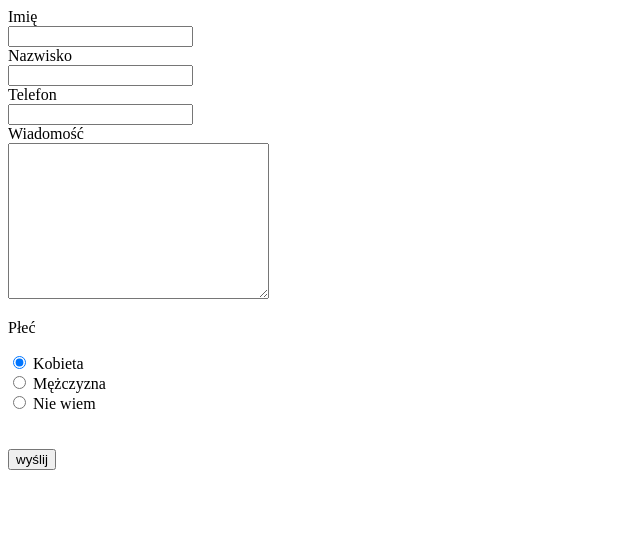
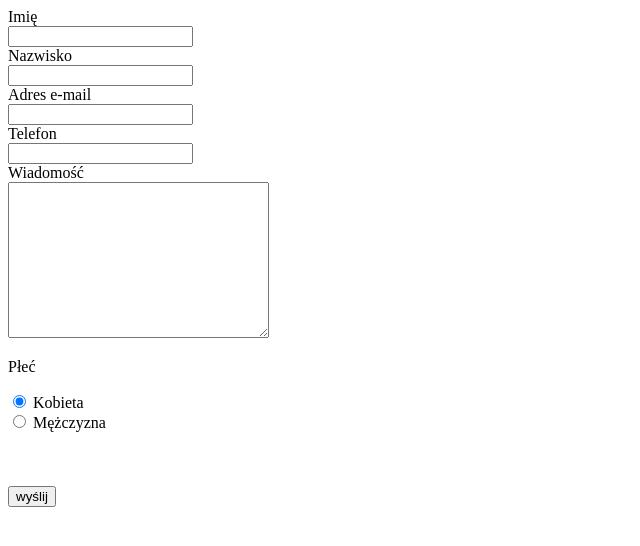
Before and after one commit to ksokalla/ksokalla.github.io, a plain HTML site: page index.html in a window 1280 px wide. Shown: the whole page, without its empty margins (0-640 px from the left). Drawn offline with Linux system fonts and the light colour scheme.

Commit message:
do płci

```diff
--- a/index.html
+++ b/index.html
@@ -16,6 +16,10 @@
 		<br/>
 		<input type="text" id="surname" name="surname">
 		<br/>
+		<label for="mail">Adres e-mail</label>
+		<br/>
+		<input type="email" id="mail" name="mail">
+		<br/>
 		<label for="tel">Telefon</label>
 		<br/>
 		<input type="tel" id="tel" name="tel">
@@ -29,7 +33,6 @@
 		<br/>
 		<input type="radio" name="gender" id="mezczyzna" value="Mężczyzna"> Mężczyzna
 		<br/>
-		<input type="radio" name="gender" id="niewiem" value="Nie wiem"> Nie wiem
 		<br/>
 		<br/>
 		<br/>
```
